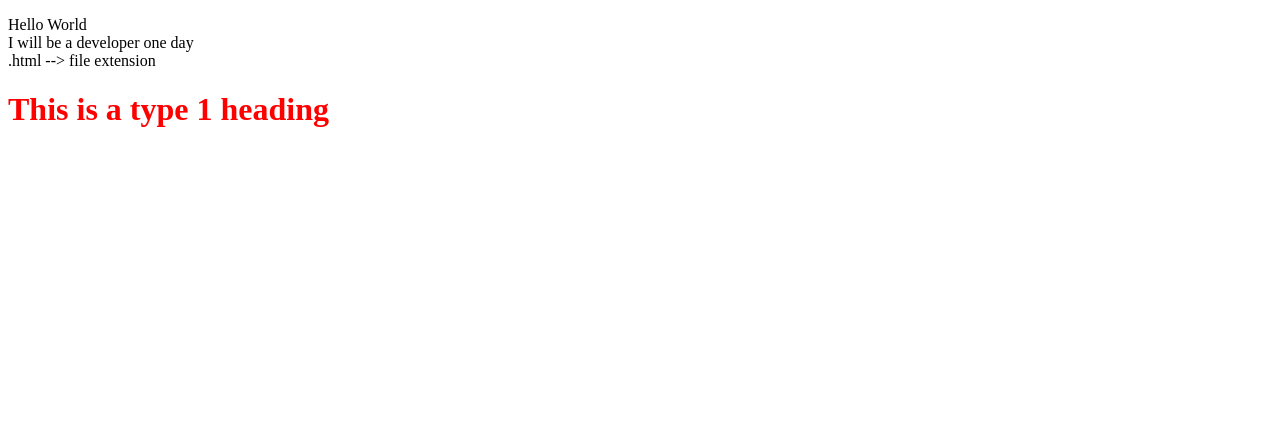
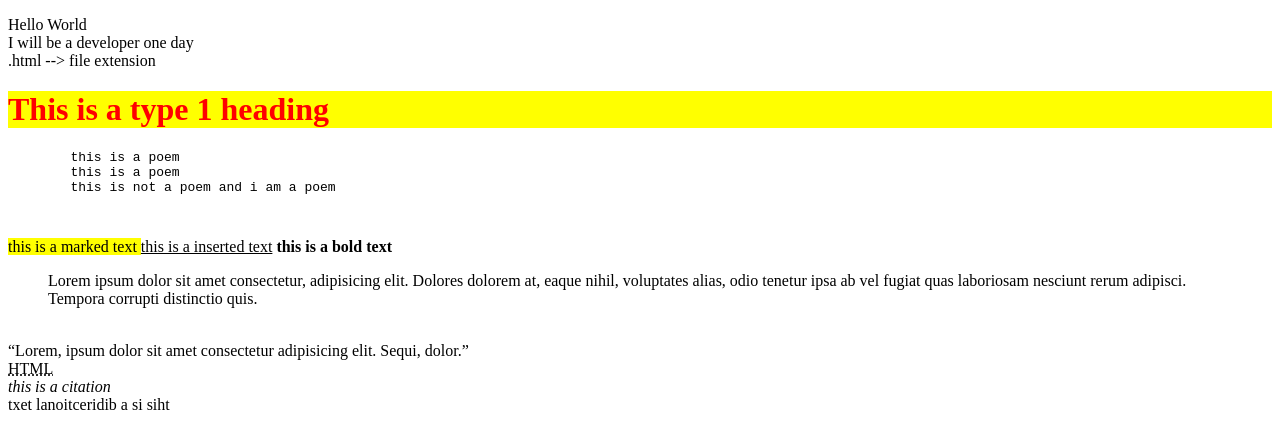
Before and after one commit to touhidulemroz/B12_Bootcamp_PH, a plain HTML site: page 01_Milestone_01/01_Module_1/index.html in a window 1280 px wide. Drawn offline with Linux system fonts and the light colour scheme.

Commit message:
final update to module 1 of batch 12 bootcamp

```diff
--- a/01_Milestone_01/01_Module_1/index.html
+++ b/01_Milestone_01/01_Module_1/index.html
@@ -13,7 +13,31 @@
         I will be a developer one day <br>
         .html --> file extension <br>
     </p>
-    <h1 style="color: red;" title="h1 type title">This is a type 1 heading</h1>
+    <h1 style="color: red; background-color: yellow;" title="h1 type title">This is a type 1 heading</h1>
+
+    <pre>
+        this is a poem
+        this is a poem
+        this is not a poem and i am a poem
+
+    </pre>
+    <mark>
+        this is a marked text
+    </mark>
+
+    <ins>this is a inserted text</ins>
+
+    <strong>this is a bold text</strong>
+
+    <blockquote>
+        Lorem ipsum dolor sit amet consectetur, adipisicing elit. Dolores dolorem at, eaque nihil, voluptates alias, odio tenetur ipsa ab vel fugiat quas laboriosam nesciunt rerum adipisci. Tempora corrupti distinctio quis.
+    </blockquote>
+    <br>
+    <q>Lorem, ipsum dolor sit amet consectetur adipisicing elit. Sequi, dolor.</q> <br>
+    <abbr title="Hyper Text Markup Language">HTML</abbr> <br>
+    <cite>this is a citation</cite> <br>
+    <bdo dir="rtl">this is a bidirectional text</bdo>
+
 </body>
 
 </html>
```
